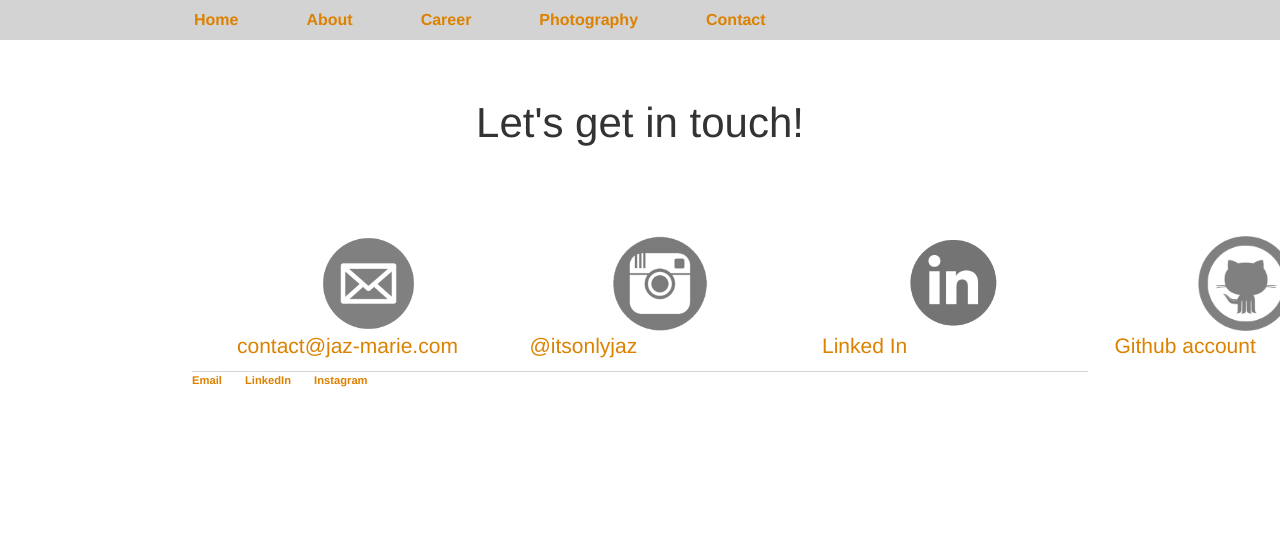
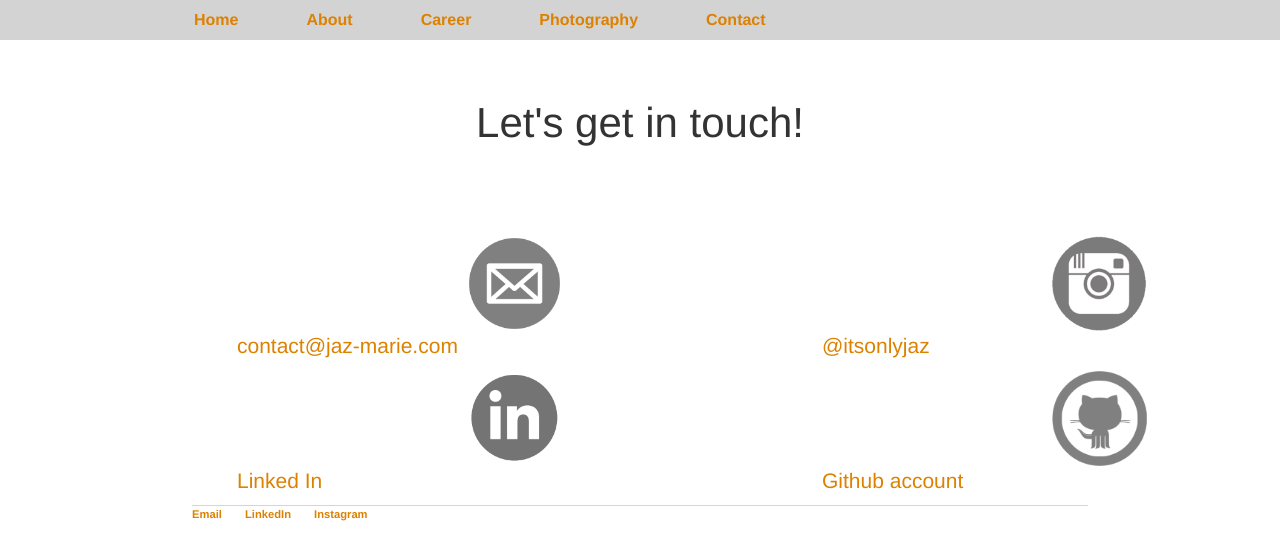
Before and after one commit to itsonlyjaz/itsonlyjaz.github.io, a Jekyll site: the page built from contact/index.html, in a window 1280 px wide. Shown: the top 560 px of the page. Built offline with Jekyll 4.4.1, drawn with Linux system fonts in a browser that asks for light colours.

Commit message:
Update index.html

```diff
--- a/contact/index.html
+++ b/contact/index.html
@@ -22,13 +22,13 @@
    <div>
     <div class="services container">
     <div class="row">
-        <section class="col-xs-12 col-sm-12 col-md-6 col-lg-3">
+        <section class="col-xs-12 col-sm-12 col-md-6 col-lg-6">
           <img class="icon" src="email.png" alt="Icon">
          <p><a href="mailto:contact@jaz-marie.com">contact@jaz-marie.com</a></p>
      </section>
 
 
-       <section class="col-xs-12 col-sm-12 col-md-6 col-lg-3">
+       <section class="col-xs-12 col-sm-12 col-md-6 col-lg-6">
               <img class="icon" src="instagram.png" alt="Icon">
              <p><a href="http://www.instagram.com/itsonlyjaz">@itsonlyjaz</a></p>
         </section>
@@ -36,7 +36,7 @@
 
 
          <div class="clearfix visible-md-block"></div>
-        <section class="col-xs-12 col-sm-12 col-md-6 col-lg-3">
+        <section class="col-xs-12 col-sm-12 col-md-6 col-lg-6">
               <img class="icon" src="linked_in.png" alt="Icon">
              <p><a href="linkedin">Linked In</a></p>
        </section>
@@ -44,7 +44,7 @@
 
 
 
-       <section class="col-xs-12 col-sm-12 col-md-6 col-lg-3">
+       <section class="col-xs-12 col-sm-12 col-md-6 col-lg-6">
               <img class="icon" src="github_logo.png" alt="Icon">
               <p><a href="github.com">Github account</a></p>
 
```
